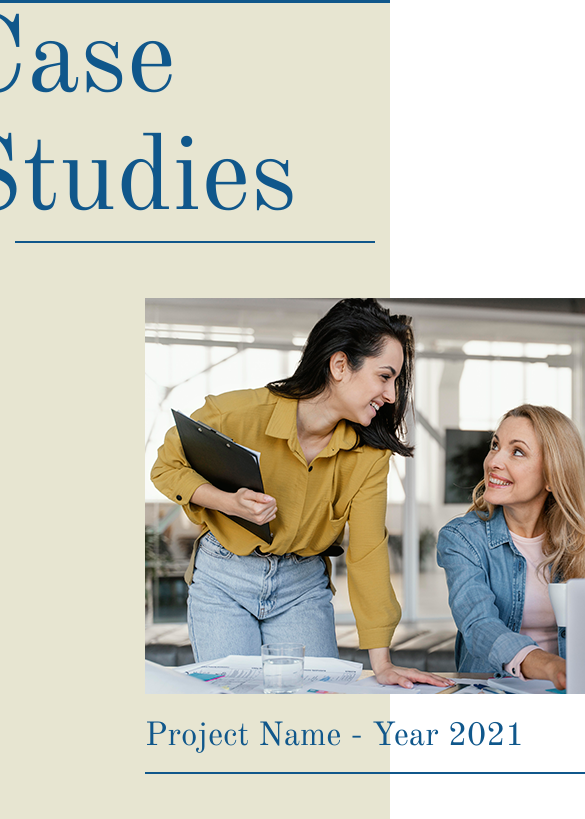
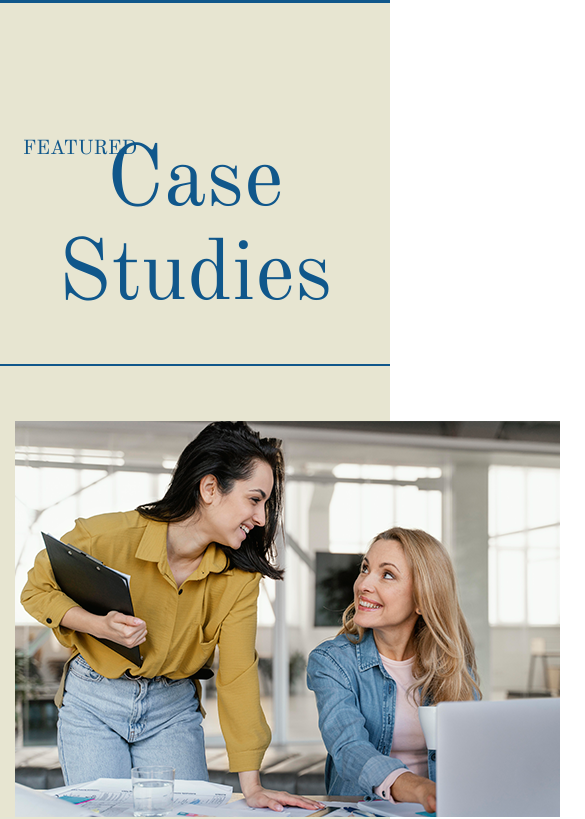
Before and after one commit to Juicybruce/SocialMediaSimplified, a plain HTML site: page index.html in a window 390 px wide. Shown: the part 2286-3105 px from the top of the page, 585 px wide, since content can reach past the window. Drawn offline with nearby package versions, Linux system fonts and the light colour scheme.

Commit message:
third section responsive

```diff
--- a/app/scss/_thirdSection.scss
+++ b/app/scss/_thirdSection.scss
@@ -1,39 +1,51 @@
 .thirdSection {
-  height: 1620px;
   background-color: $whiteGrey;
+  position: relative;
 
-  &__title{
-    display: flex;
-    justify-content: center;
-    align-items: center;
-    font-size:107px;
+  &__titlebox{
+    position: relative;
+    display: block;
+    text-align: center;
+    font-size:86px;
     color: $darkBlue;
-    height: 240px;
-    border-bottom: 2px solid $darkBlue;
+    padding-top: 110px;
+    padding-bottom: 40px;
+
+    @media (min-width: 768px){
+      font-size:107px;
+    }
   }
   &__subtitle{
+    font-size: 20px;
     position: relative;
-    top:-40px;
-    left: -500px;
-    font-size:24px;
+    top: 25px;
+    right: 115px;
+
+    @media (min-width: 768px){
+      font-size:24px;
+      top: 30px;
+      right: 140px;
+    }
   }
   &__container{
     display: flex;
     justify-content: space-evenly;
-    margin-left: 130px;
-    margin-right: 130px;
+    flex-direction: column;
+    @media (min-width: 768px){
+      flex-direction: row;
+    }
   }
   &__column1{
-    padding-top: 55px;
-    height: 1015px;
+    margin-top: 55px;
     width: 545px;
   }
   &__column2{
-    position: relative;
-    top: 130px;
-    padding-top: 55px;
-    height: 1015px;
+    margin-top: 55px;
     width: 545px;
+
+    @media (min-width: 768px){
+      margin-top: 205px;
+    }
   }
   &__projectName{
     color: $darkBlue;
@@ -42,19 +54,19 @@
     padding-bottom: 20px;
     height: 75px;
     border-bottom: 2px solid $darkBlue;
-    margin-bottom: 75px;
+    margin-bottom: 40px;
   }
 
   &__bottomBox{
-    height: 200px;
     display: flex;
     justify-content: center;
+    padding-top: 55px;
+    padding-bottom: 70px;
   }
 
   &__contact{
     display: block;
     position: relative;
-    bottom: -270px;
     color: $whiteGrey;
     background-color: $darkBlue;
     text-decoration: none;
--- a/index.html
+++ b/index.html
@@ -87,9 +87,13 @@
 
 <section class="thirdSection">
     <div class="container">
-        <div class="thirdSection__title">Case Studies
+        <div class="thirdSection__titlebox">
             <div class="thirdSection__subtitle">FEATURED</div>
+            <div class="thirdSection__title">Case Studies</div>
         </div>
+    </div>
+    <div class="firstScreen__bottomBorder"></div>
+    <div class="container">
         <div class="thirdSection__container">
             <div class="thirdSection__column1">
                 <img src="/images/project1.png">
@@ -102,7 +106,6 @@
                 <div class="thirdSection__projectName">Project Name - Year 2021</div>
                 <img src="/images/project4.png">
                 <div class="thirdSection__projectName">Project Name - Year 2021</div>
-                </div>
             </div>
         </div>
         <div class="thirdSection__bottomBox">
```
Also changed, not shown: app/scss/style.css, 1 other file. Lines whose indentation alone changed are shown as unchanged.
